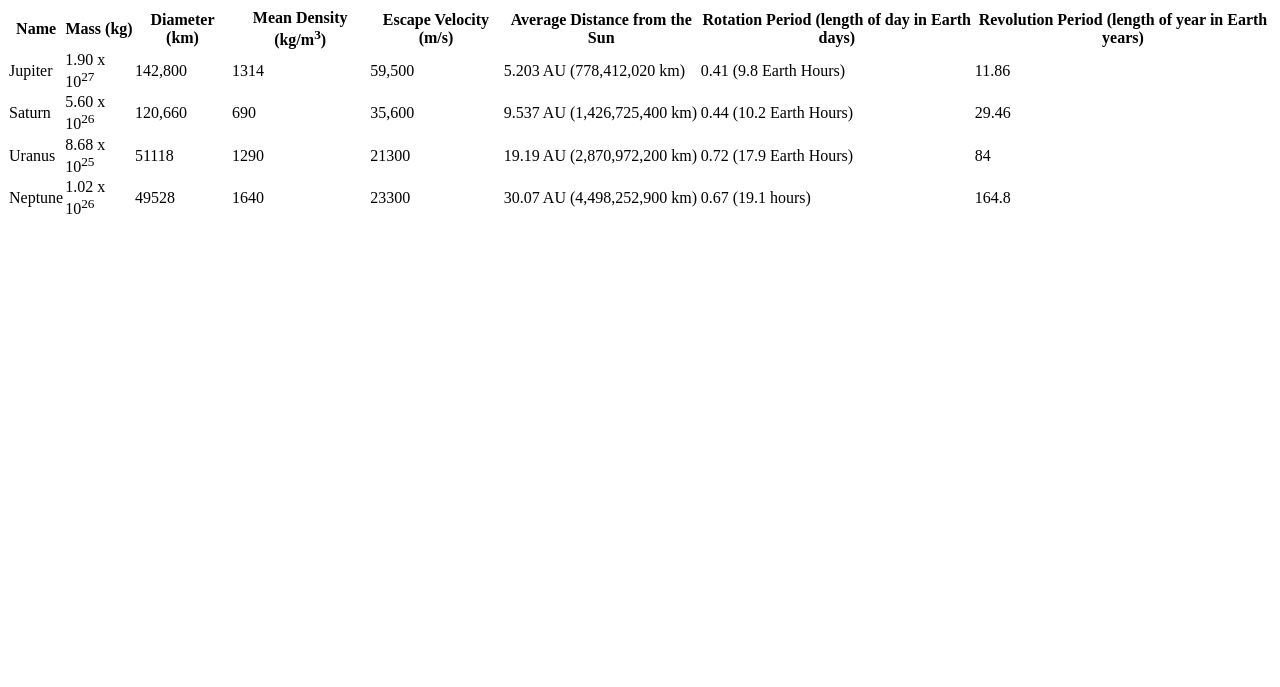
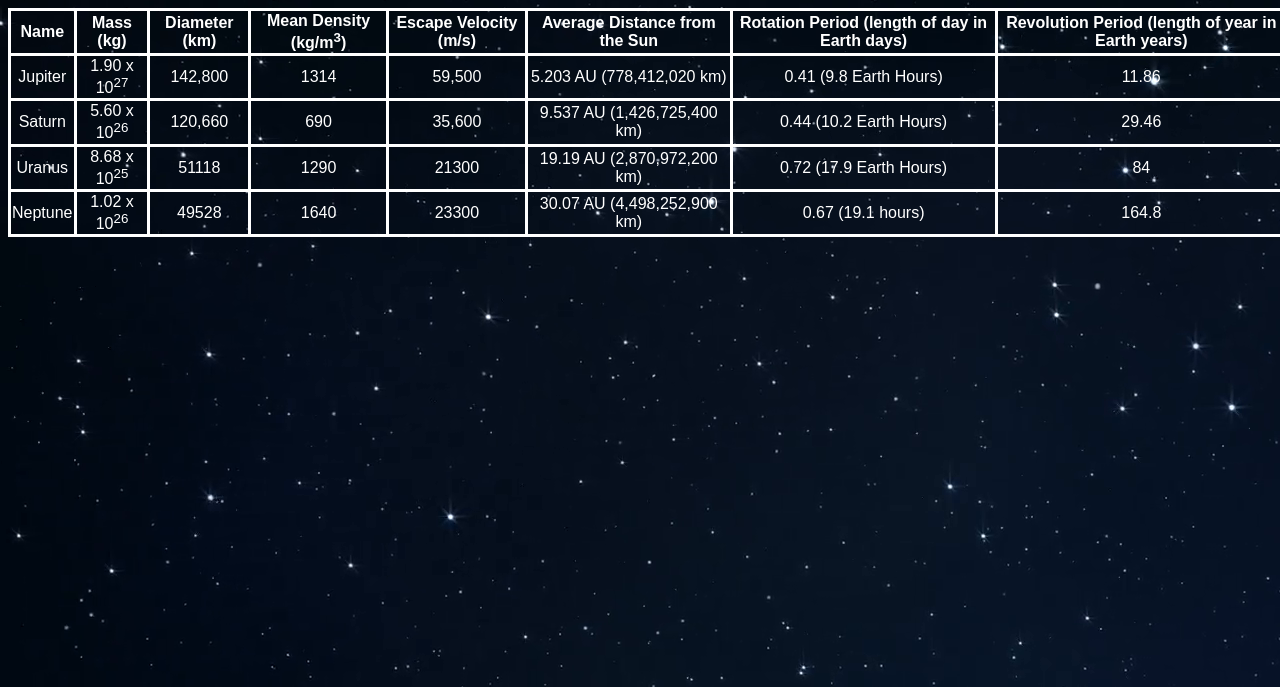
Before and after one commit to dpowers3/ITMD361Lab5, a plain HTML site: page index.html in a window 1280 px wide. Shown: the part 113-800 px from the top of the page. Drawn offline with Linux system fonts and the light colour scheme.

Commit message:
adjusted it so the file can be properly called.

```diff
--- a/css/stylesheet.css
+++ b/css/stylesheet.css
@@ -1,19 +1,19 @@
 html {
-
+	background-image:url(../media/space.png);
 
 }
 
 body {
-	background-image: url(media/space.png);
-	background-position: bottom;
-background-repeat: no-repeat;
-background-attachment: fixed;
-background-size: cover;
+	width: 100%;
+	min-width: 960px;
+	font-family: Arial, Helvedica, sans-serif;
+	text-align: center;
+	color: white;
 }
 
 body h1 {
   text-align: center;
-
+  color: white;
 }
 
 table {
@@ -24,6 +24,6 @@ table {
 }
 
 table, th, td {
-  border: none;
+  border: solid white;
   height: 30px;
 }
```
Also changed, not shown: css/media/space.png (added).
